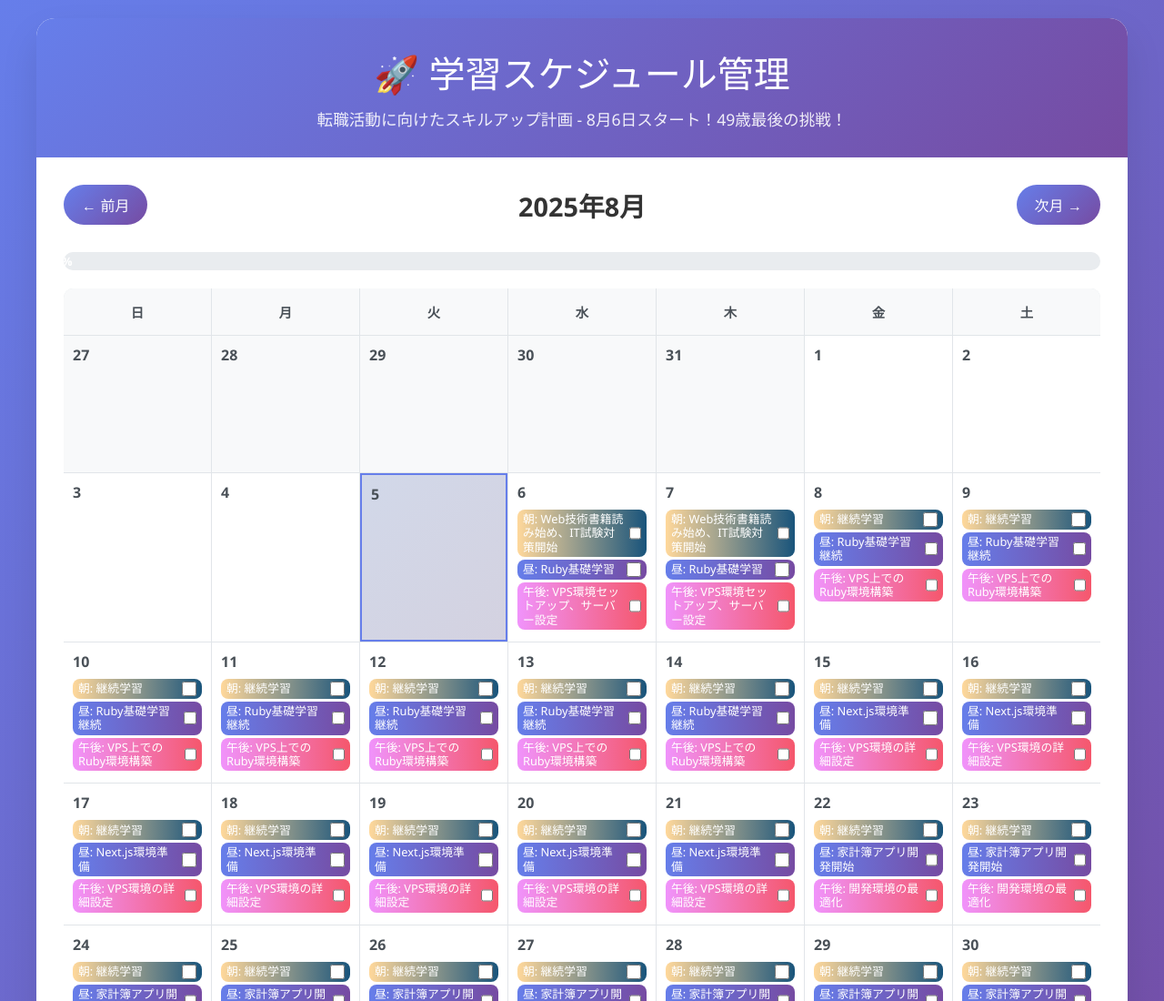
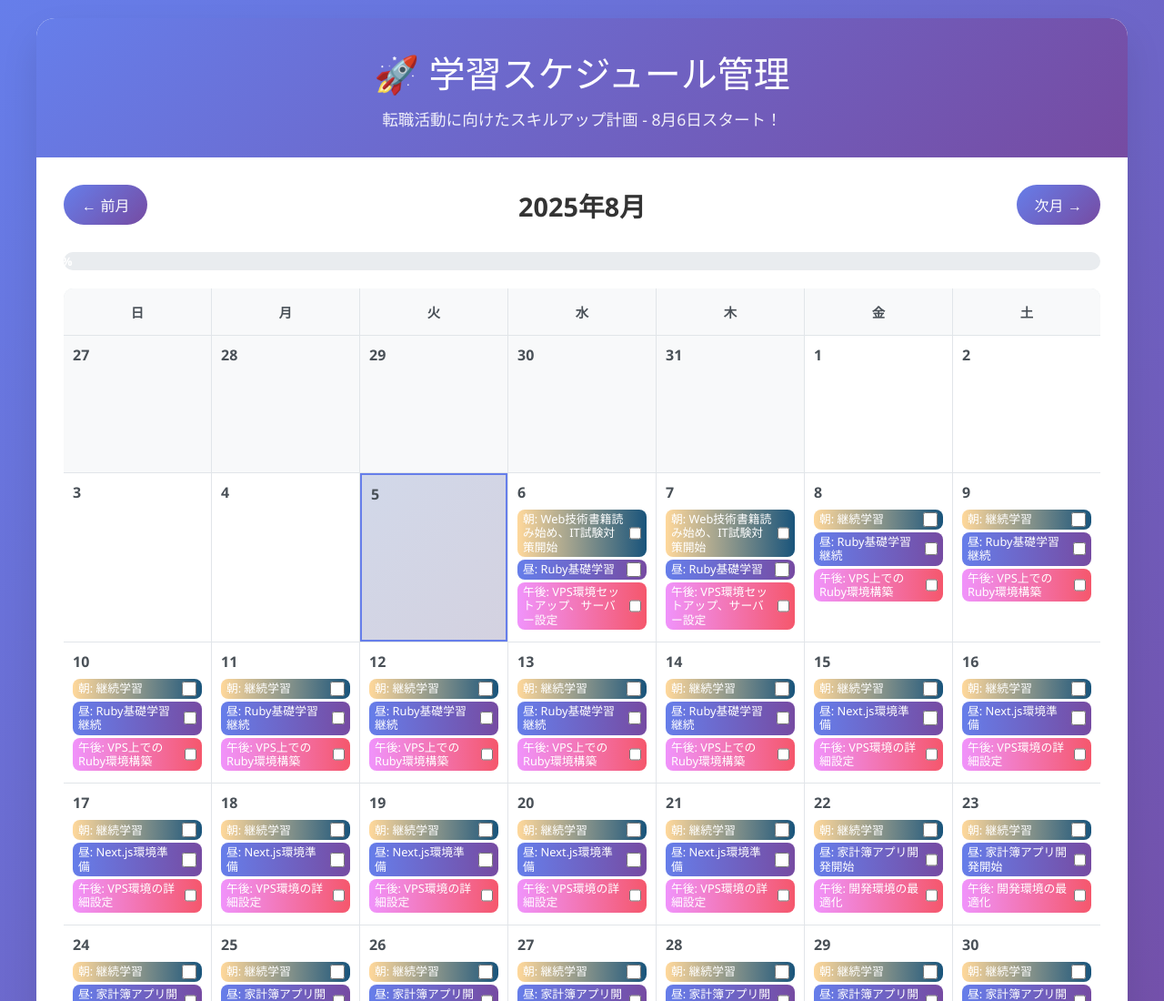
Before and after one commit to lumijoe/log_tech, a plain HTML site: page index.html in a window 1280 px wide. Shown: the top 1100 px of the page at 91% size. Drawn offline with Linux system fonts and the light colour scheme.

Commit message:
delete txt

```diff
--- a/index.html
+++ b/index.html
@@ -246,7 +246,7 @@
     <div class="container">
         <div class="header">
             <h1>🚀 学習スケジュール管理</h1>
-            <p>転職活動に向けたスキルアップ計画 - 8月6日スタート！49歳最後の挑戦！</p>
+            <p>転職活動に向けたスキルアップ計画 - 8月6日スタート！</p>
         </div>
 
         <div class="calendar">
```
